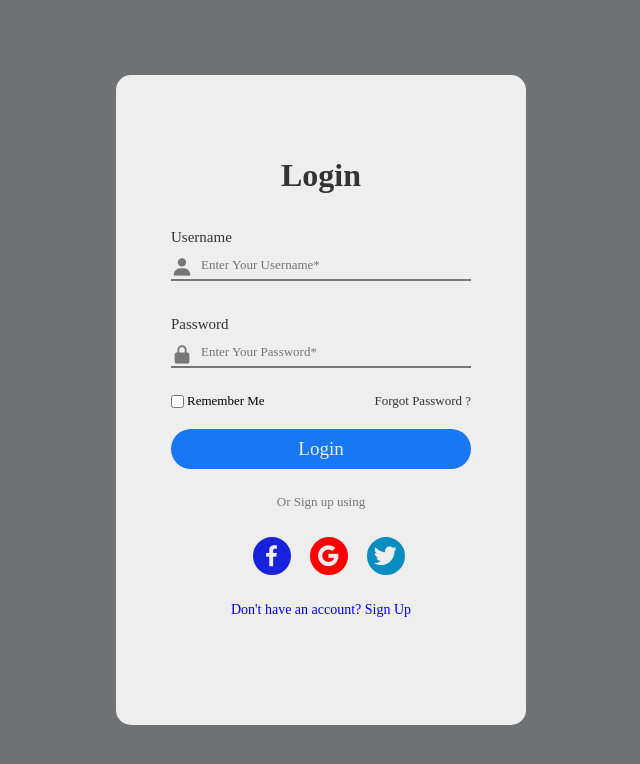
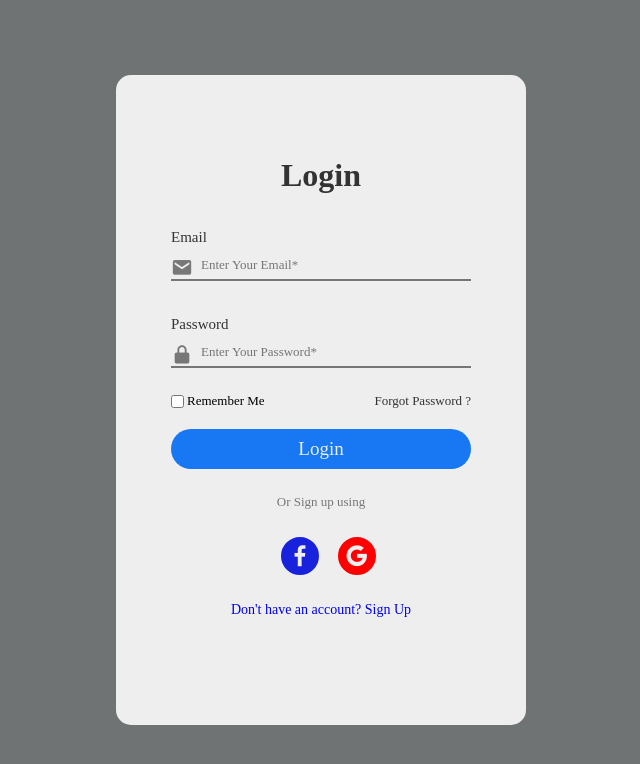
Before and after one commit to Connexy/ROOMHUB, a React (Create React App) app: page / in a window 1280 px wide. Shown: the top 764 px of the page, without its empty margins (319-959 px from the left). Built offline with nearby package versions, Linux system fonts and the light colour scheme.

Commit message:
login and register page updated

```diff
--- a/src/App.js
+++ b/src/App.js
@@ -1,6 +1,6 @@
-import Login from './Auth/Login';
 import './App.css';
 import { BrowserRouter, Route, Routes } from 'react-router-dom';
+import Login from './Auth/Login';
 import Register from './Auth/Register';
 
 function App() {
@@ -9,6 +9,7 @@ function App() {
       <BrowserRouter>
         <Routes>
           <Route path='/' element={<Login />} />
+          <Route path='/login-page' element={<Login />} />
           <Route path='/register-page' element={<Register />} />
         </Routes>
       </BrowserRouter>
--- a/src/Auth/Login.js
+++ b/src/Auth/Login.js
@@ -10,9 +10,10 @@ export default function Login() {
                         <h2>Login</h2>
                         <form action="/">
                             <div class="input-box">
-                                <i class='bx bxs-user'></i>
-                                <label for="/">Username</label>
-                                <input type="text" placeholder="Enter Your Username*" />
+                                <i class='bx bxs-envelope'></i>
+                                <label for="/">Email</label>
+                                <input type="email" placeholder="Enter Your Email*" />
+
                             </div>
                             <div class="input-box">
                                 <i class='bx bxs-lock-alt'></i>
@@ -29,7 +30,6 @@ export default function Login() {
                         <div class="social-media">
                             <i class='bx bxl-facebook'></i>
                             <i class='bx bxl-google'></i>
-                            <i class='bx bxl-twitter'></i>
                         </div>
                         <p class="RegisterBtn "><Link to='/register-page'>Don't have an account? Sign Up</Link></p>
                     </div>
--- a/src/Auth/Register.js
+++ b/src/Auth/Register.js
@@ -1,4 +1,5 @@
 import React from 'react'
+import { Link } from 'react-router-dom'
 
 export default function Register() {
     return (
@@ -10,8 +11,8 @@ export default function Register() {
                         <form action="/">
                             <div class="input-box">
                                 <i class='bx bxs-user'></i>
-                                <label for="/">Username</label>
-                                <input type="text" placeholder="Enter Your Username*" />
+                                <label for="/">Full Name</label>
+                                <input type="text" placeholder="Enter Your Full Name*" />
 
 
                             </div>
@@ -37,9 +38,8 @@ export default function Register() {
                         <div class="social-media">
                             <i class='bx bxl-facebook'></i>
                             <i class='bx bxl-google'></i>
-                            <i class='bx bxl-twitter'></i>
                         </div>
-                        <p class="LoginBtn"><a href="index.html">Go back to login</a></p>
+                        <p class="LoginBtn"><Link to='/login-page'>Go back to login</Link></p>
                     </div>
                 </div>
             </div>
```
